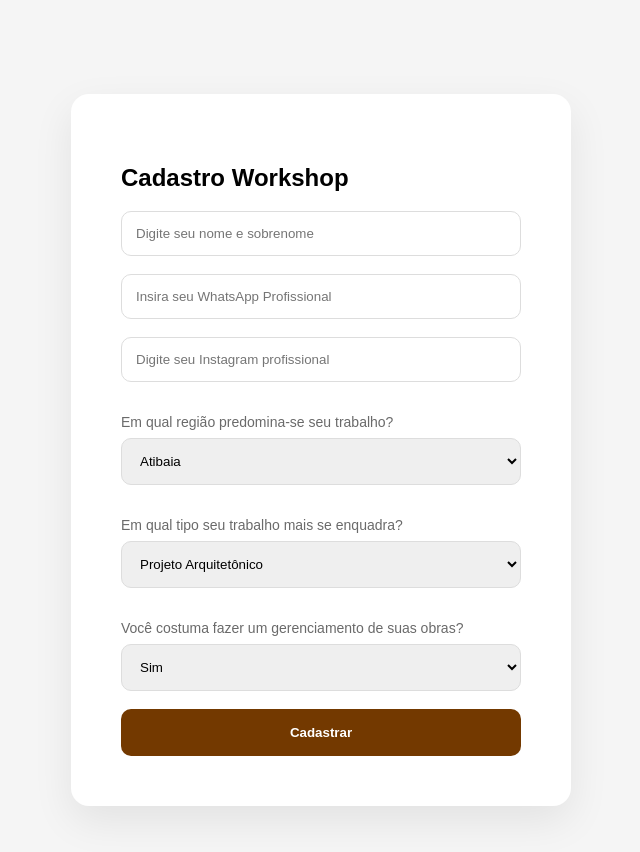
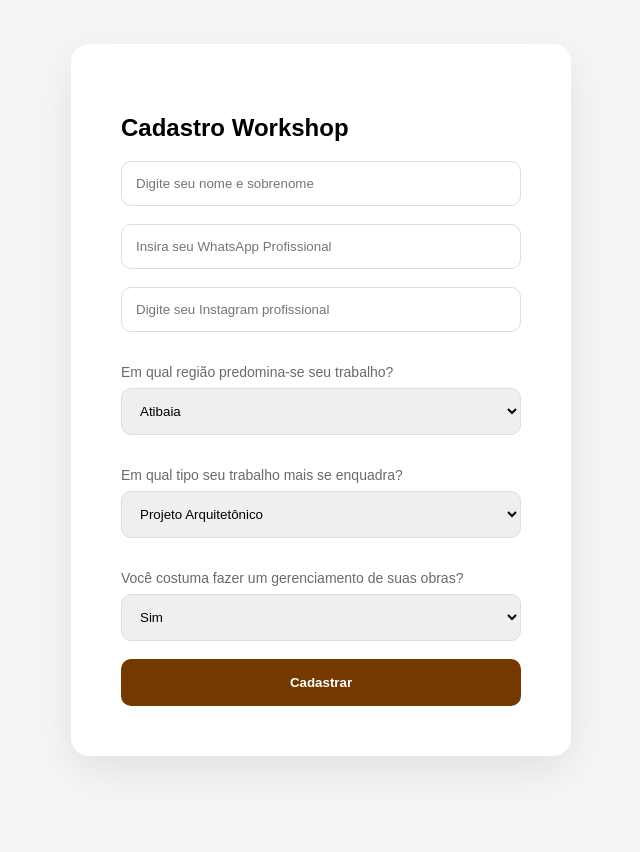
Before and after one commit to davicampoialmemarcenaria-a11y/workshop-backend, a plain HTML site: page static/index.html in a window 1280 px wide. Shown: the whole page, without its empty margins (319-959 px from the left). After the commit the page ends 800 px from the top, so only its background shows below. Drawn offline with Linux system fonts and the light colour scheme.

Commit message:
agora vai

```diff
--- a/static/index.html
+++ b/static/index.html
@@ -11,14 +11,14 @@
 body {
   font-family: Arial, sans-serif;
   background: #f5f5f5;
-  margin: 50px;
+  margin: 0px;
 
   display: flex;
   justify-content: center;
   align-items: center;
 
   min-height: 100vh;
-  padding: 30px; /* margem lateral fixa */
+  padding: 0px; /* margem lateral fixa */
 }
 
 /* BOX */
```
Also changed, not shown: 1 other file.
